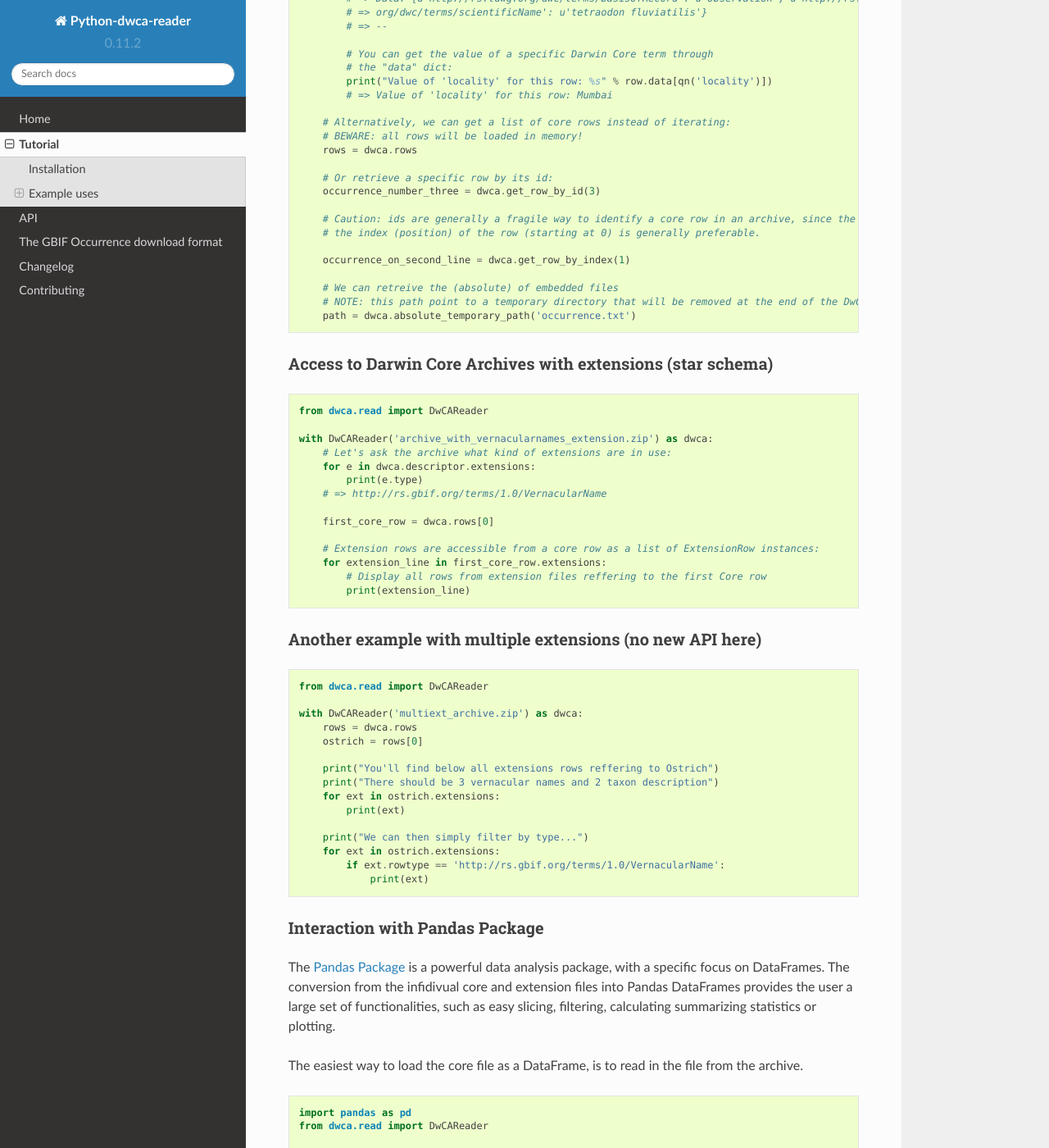
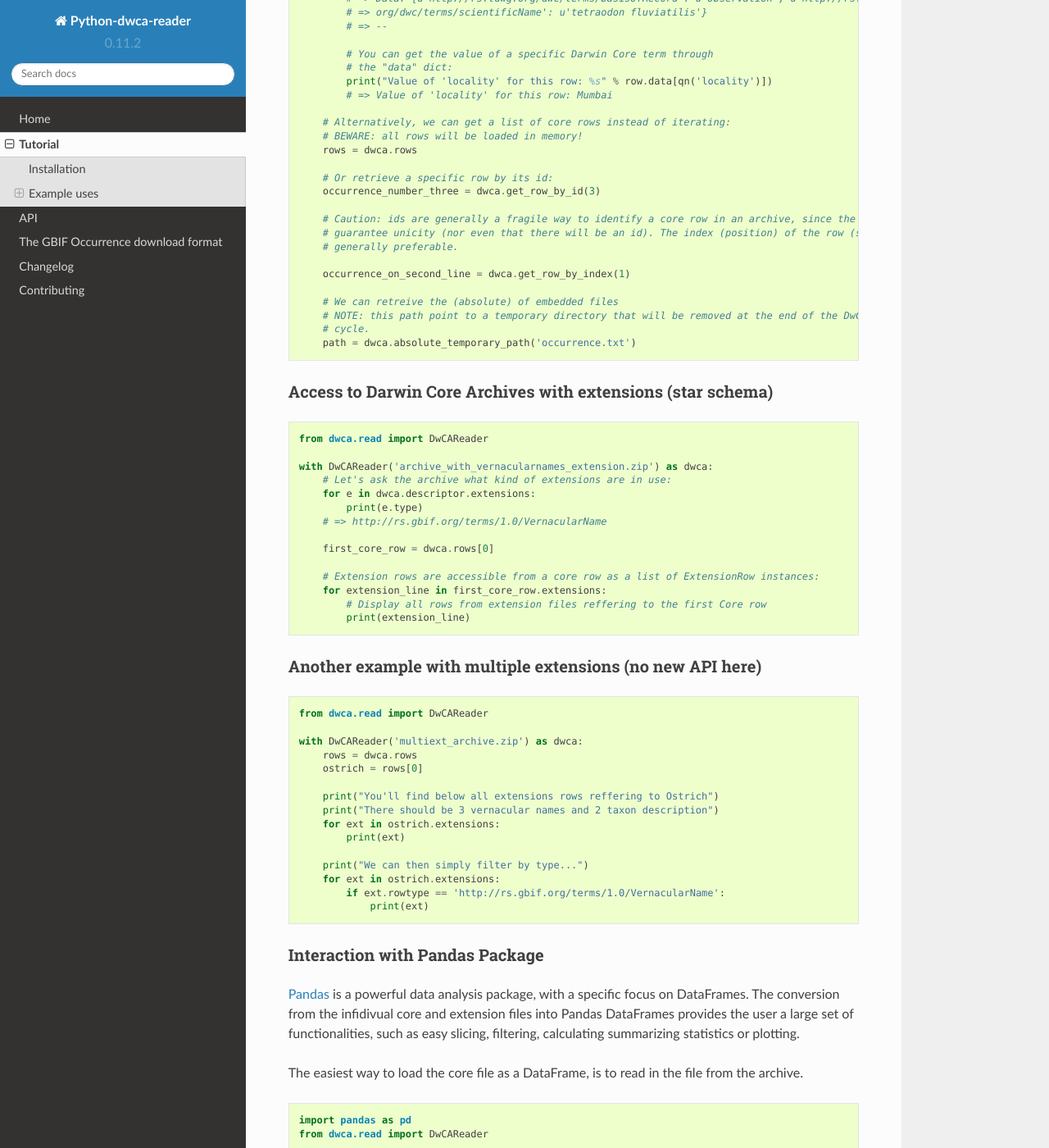
Before and after one commit to BelgianBiodiversityPlatform/python-dwca-reader, a Sphinx documentation site: the page built from doc/tutorial.rst, in a window 1280 px wide and 1400 px high, scrolled down 1316 px. Shown: the whole window at 82% size. Built offline with Sphinx 7.4.7 and the Read the Docs theme 2.0.0, drawn with Linux system fonts in a browser that asks for light colours.

Commit message:
Pandas tutorial improvements.

```diff
--- a/doc/tutorial.rst
+++ b/doc/tutorial.rst
@@ -85,13 +85,15 @@
         # Or retrieve a specific row by its id:
         occurrence_number_three = dwca.get_row_by_id(3)
 
-        # Caution: ids are generally a fragile way to identify a core row in an archive, since the standard dosn't guarantee unicity (nor even that there will be an id).
-        # the index (position) of the row (starting at 0) is generally preferable.
+        # Caution: ids are generally a fragile way to identify a core row in an archive, since the standard doesn't
+        # guarantee unicity (nor even that there will be an id). The index (position) of the row (starting at 0) is
+        # generally preferable.
 
         occurrence_on_second_line = dwca.get_row_by_index(1)
 
         # We can retreive the (absolute) of embedded files
-        # NOTE: this path point to a temporary directory that will be removed at the end of the DwCAReader object life cycle.
+        # NOTE: this path point to a temporary directory that will be removed at the end of the DwCAReader object life
+        # cycle.
         path = dwca.absolute_temporary_path('occurrence.txt')
 
 
@@ -140,9 +142,9 @@
 
 Interaction with Pandas Package
 ~~~~~~~~~~~~~~~~~~~~~~~~~~~~~~~
-The `Pandas Package`_ is a powerful data analysis package, with a specific focus on DataFrames. The conversion from the infidivual core and extension files into Pandas DataFrames provides the user a large set of functionalities, such as easy slicing, filtering, calculating summarizing statistics or plotting.
-
-.. _Pandas Package: http://pandas.pydata.org/
+`Pandas`_ is a powerful data analysis package, with a specific focus on DataFrames. The conversion from the infidivual
+core and extension files into Pandas DataFrames provides the user a large set of functionalities, such as easy slicing,
+filtering, calculating summarizing statistics or plotting.
 
 The easiest way to load the core file as a DataFrame, is to read in the file from the archive.
 
@@ -215,7 +217,8 @@
 .. _Seaborn: https://seaborn.pydata.org/
 
 
-When the DwCA contains multiple files, joining the extensions with the core file could be of interest for further analysis.
+When the DwCA contains multiple files, joining the extensions with the core file could be of interest for further
+analysis.
 
 .. code:: python
 
@@ -264,11 +267,14 @@
     taxon_df = pd.merge(taxon_df, descr_df, left_on='id', right_on='coreid', how="left")
     taxon_df = pd.merge(taxon_df, vern_df, left_on='id', right_on='coreid', how="left")
 
-The result is the core file joined with the extension files. More information about the Pandas merge is provided in the `documentation`_.
+The result is the core file joined with the extension files. More information about the Pandas merge is provided in the
+`documentation`_.
 
 .. _documentation: http://pandas.pydata.org/pandas-docs/stable/generated/pandas.DataFrame.merge.html
 
-**Remark** that reading in the data to Pandas will load the entire file into memory. For large archives, this won't be feasible. Pandas support the usage of chunks, reading in a processing the data in chunks. As an example, consider the selection of those occurrences for which the ``eventDate`` was a Sunday:
+**Remark** that reading in the data to Pandas will load the entire file into memory. For large archives, this won't be
+feasible. Pandas support the usage of chunks, reading in a processing the data in chunks. As an example, consider the
+selection of those occurrences for which the ``eventDate`` was a Sunday:
 
 .. code:: python
 
@@ -299,7 +305,9 @@
 
     sunday_occ = pd.concat(sunday_occ)
 
-More advanced processing is supported by Pandas. However, when only interested in counting the number of occurrences for a specific condition, Pandas is not always required. As an example, counting the number of occurrences for each species in the data set is easily supported by the ``Counter`` datatype of Python:
+More advanced processing is supported by Pandas. However, when only interested in counting the number of occurrences for
+a specific condition, Pandas is not always required. As an example, counting the number of occurrences for each species
+in the data set is easily supported by the ``Counter`` datatype of Python:
 
 .. code:: python
 
@@ -317,7 +325,8 @@
         print(count_species)
 
 
-Hence, the added value of Pandas depends on the type of analysis. Some more extensive applications of Pandas to work with Darwin Core data is provided in this `data cleaning`_ tutorial and `data analysis`_ tutorial.
+Hence, the added value of Pandas depends on the type of analysis. Some more extensive applications of Pandas to work
+with Darwin Core data is provided in this `data cleaning`_ tutorial and `data analysis`_ tutorial.
 
 .. _data cleaning: https://github.com/jorisvandenbossche/DS-python-data-analysis/blob/master/_solved/case2_biodiversity_cleaning.ipynb
 .. _data analysis: https://github.com/jorisvandenbossche/DS-python-data-analysis/blob/master/_solved/case2_biodiversity_analysis.ipynb
@@ -325,6 +334,8 @@
 GBIF Downloads
 ~~~~~~~~~~~~~~
 
-The GBIF website allow visitors to export occurrences as a Darwin Core Archive. The resulting file contains a few more things that are not part of the `Darwin Core Archive`_ standard. These additions also works with python-dwca-reader. See :doc:`gbif_results` for explanations on the file format and how to use it.
+The GBIF website allow visitors to export occurrences as a Darwin Core Archive. The resulting file contains a few more
+things that are not part of the `Darwin Core Archive`_ standard. These additions also works with python-dwca-reader.
+See :doc:`gbif_results` for explanations on the file format and how to use it.
 
 .. _Darwin Core Archive: http://en.wikipedia.org/wiki/Darwin_Core_Archive
```
